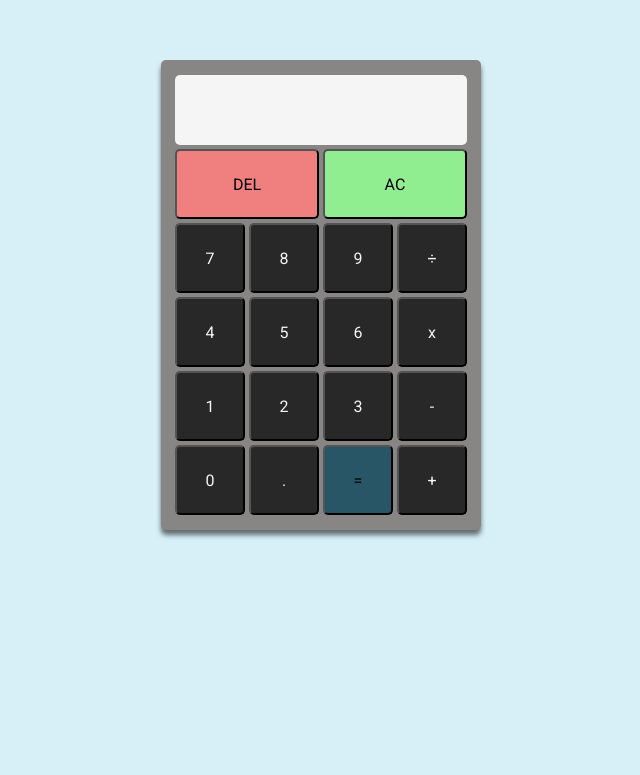
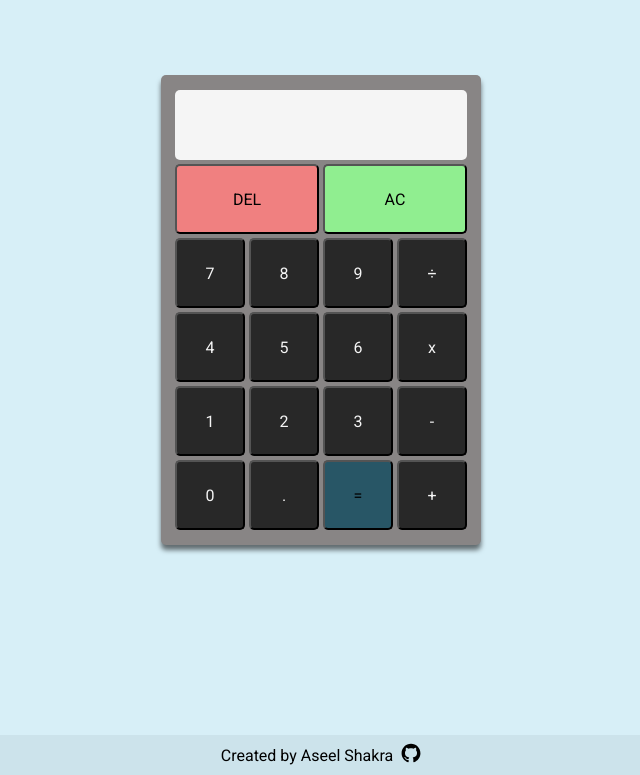
Before and after one commit to asiill/javascript-calculator, a plain HTML site: page index.html in a window 1280 px wide. Shown: the part 105-880 px from the top of the page, without its empty margins (319-959 px from the left). Before the commit the page ends 800 px from the top, so only its background shows below. Drawn offline with Linux system fonts and the light colour scheme.

Commit message:
Add footer

```diff
--- a/index.html
+++ b/index.html
@@ -38,5 +38,16 @@
 
         </div>
     </div>
+    <footer>
+        <span>Created by Aseel Shakra</span>
+        <a href="https://github.com/asiill" target="_blank">
+            <svg xmlns="http://www.w3.org/2000/svg" viewBox="0 0 128 128">
+                <g>
+                    <path fill-rule="evenodd" clip-rule="evenodd" d="M64 5.103c-33.347 0-60.388 27.035-60.388 60.388 0 26.682 17.303 49.317 41.297 57.303 3.017.56 4.125-1.31 4.125-2.905 0-1.44-.056-6.197-.082-11.243-16.8 3.653-20.345-7.125-20.345-7.125-2.747-6.98-6.705-8.836-6.705-8.836-5.48-3.748.413-3.67.413-3.67 6.063.425 9.257 6.223 9.257 6.223 5.386 9.23 14.127 6.562 17.573 5.02.542-3.903 2.107-6.568 3.834-8.076-13.413-1.525-27.514-6.704-27.514-29.843 0-6.593 2.36-11.98 6.223-16.21-.628-1.52-2.695-7.662.584-15.98 0 0 5.07-1.623 16.61 6.19C53.7 35 58.867 34.327 64 34.304c5.13.023 10.3.694 15.127 2.033 11.526-7.813 16.59-6.19 16.59-6.19 3.287 8.317 1.22 14.46.593 15.98 3.872 4.23 6.215 9.617 6.215 16.21 0 23.194-14.127 28.3-27.574 29.796 2.167 1.874 4.097 5.55 4.097 11.183 0 8.08-.07 14.583-.07 16.572 0 1.607 1.088 3.49 4.148 2.897 23.98-7.994 41.263-30.622 41.263-57.294C124.388 32.14 97.35 5.104 64 5.104z"/>
+                    <path d="M26.484 91.806c-.133.3-.605.39-1.035.185-.44-.196-.685-.605-.543-.906.13-.31.603-.395 1.04-.188.44.197.69.61.537.91zm2.446 2.729c-.287.267-.85.143-1.232-.28-.396-.42-.47-.983-.177-1.254.298-.266.844-.14 1.24.28.394.426.472.984.17 1.255zM31.312 98.012c-.37.258-.976.017-1.35-.52-.37-.538-.37-1.183.01-1.44.373-.258.97-.025 1.35.507.368.545.368 1.19-.01 1.452zm3.261 3.361c-.33.365-1.036.267-1.552-.23-.527-.487-.674-1.18-.343-1.544.336-.366 1.045-.264 1.564.23.527.486.686 1.18.333 1.543zm4.5 1.951c-.147.473-.825.688-1.51.486-.683-.207-1.13-.76-.99-1.238.14-.477.823-.7 1.512-.485.683.206 1.13.756.988 1.237zm4.943.361c.017.498-.563.91-1.28.92-.723.017-1.308-.387-1.315-.877 0-.503.568-.91 1.29-.924.717-.013 1.306.387 1.306.88zm4.598-.782c.086.485-.413.984-1.126 1.117-.7.13-1.35-.172-1.44-.653-.086-.498.422-.997 1.122-1.126.714-.123 1.354.17 1.444.663zm0 0"/>
+                </g>
+            </svg>
+        </a>
+</footer>
 </body>
 </html>
--- a/style.css
+++ b/style.css
@@ -7,19 +7,24 @@
 
 body {
     height: 100vh;
+    padding: 0;
     margin: 0;
-    padding: 0;
-    background: #d7eff7;
+    margin-top: 80px;
+    background: rgb(215, 239, 247);
 
     display: flex;
+    flex-direction: column;
     justify-content: center;
     align-items: center;
+    position: relative;
 }
 
 #wrapper {
+    position: relative;
     width: 320px;
     height: 470px;
     margin: 20px;
+    margin-bottom: 150px;
     padding: 20px;
     border-radius: 5px;
     background-color: rgb(136, 133, 133);
@@ -98,3 +103,23 @@ button:hover {
 #equals {
     background-color: rgb(40, 86, 102);
 }
+
+footer {
+    display: flex;
+    justify-content: center;
+    align-items: center;
+    gap: 0.5rem;
+    position: absolute;
+    left: 0;
+    bottom: 0;
+    width: 100%;
+    padding: 0.5rem;
+    font-size: var(--fs-base);
+    font-family: var(--ff-base);
+    background-color: rgb(204, 227, 235);
+}
+
+footer svg {
+    width: 20px;
+    height: 20px;
+}
```
